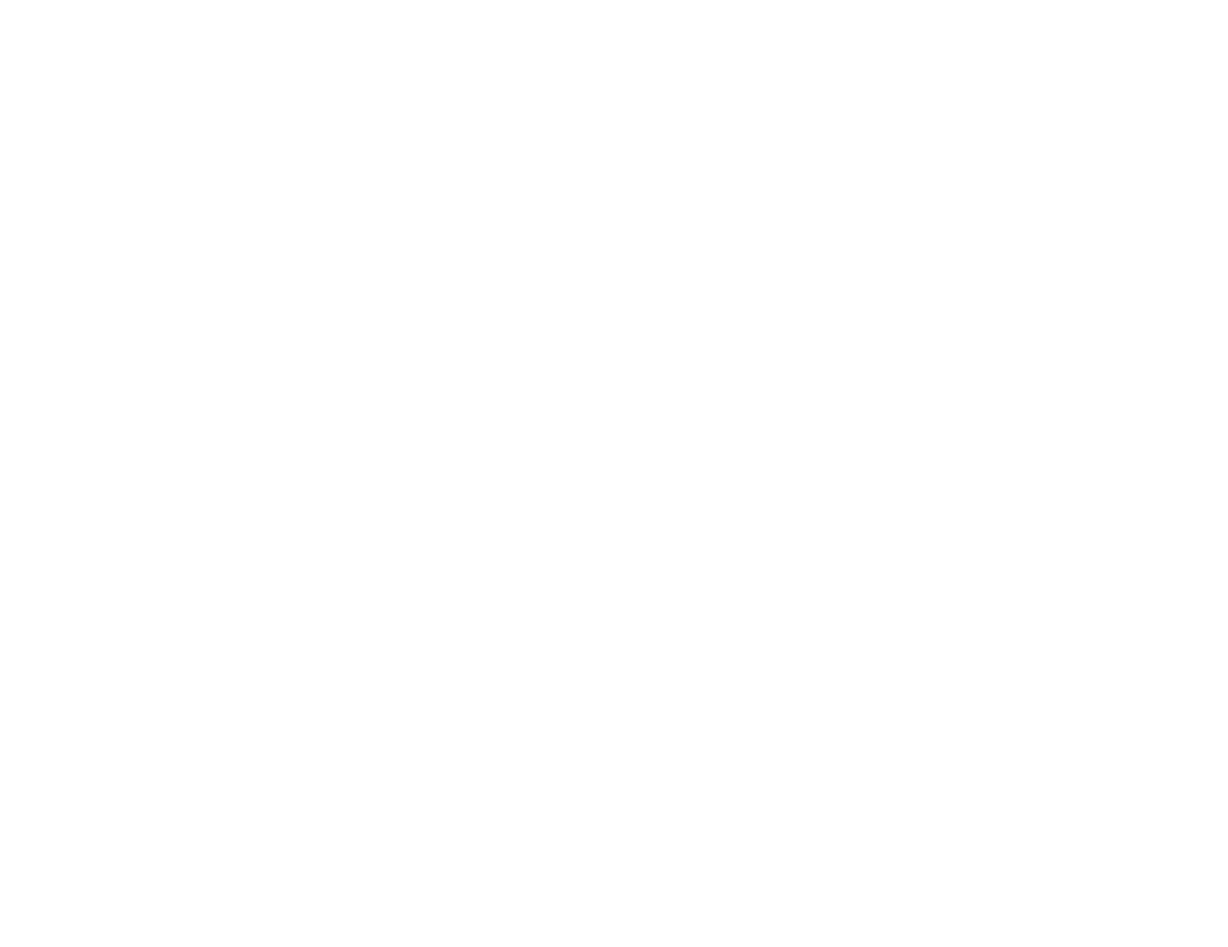
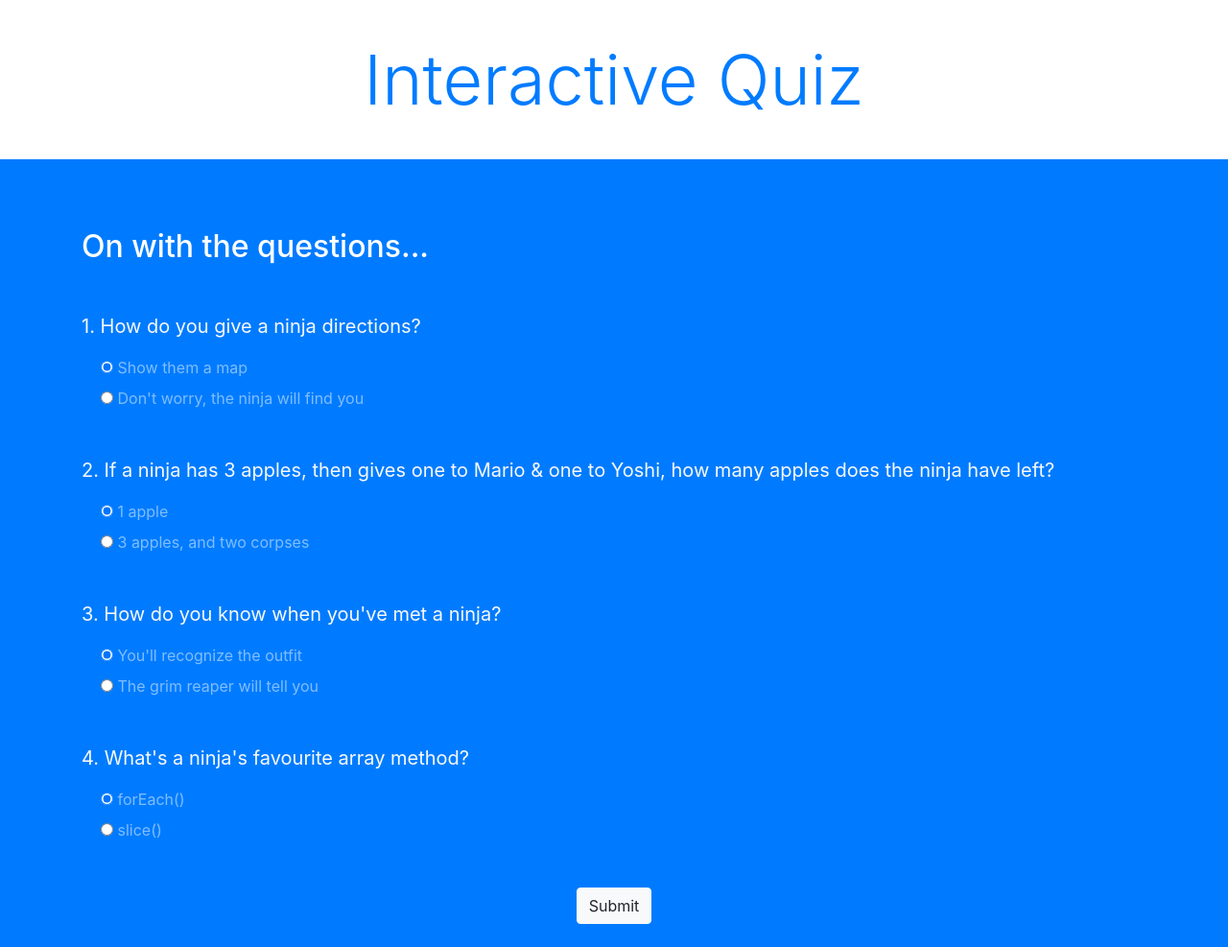
Before and after one commit to CodeMaster7/interactivequiz, a plain HTML site: page index.html in a window 1280 px wide. Shown: the whole page at 96% size. Before the commit the page ends 800 px from the top, so only its background shows below. Drawn offline with nearby package versions, Linux system fonts and the light colour scheme.

Commit message:
quiz added

```diff
--- a/index.html
+++ b/index.html
@@ -3,10 +3,75 @@
 	<head>
 		<meta charset="UTF-8" />
 		<meta name="viewport" content="width=device-width, initial-scale=1.0" />
-		<title>Interactive Quiz</title>
+        <title>Interactive Quiz</title>
+
+        <link rel="stylesheet" href="https://stackpath.bootstrapcdn.com/bootstrap/4.5.2/css/bootstrap.min.css" integrity="sha384-JcKb8q3iqJ61gNV9KGb8thSsNjpSL0n8PARn9HuZOnIxN0hoP+VmmDGMN5t9UJ0Z" crossorigin="anonymous">
 	</head>
 	<body>
+        <!-- top section -->
+        <div class="intro py-3 bg-white text-center">
+            <div class="container">
+                <h2 class="text-primary display-3 my-4">Interactive Quiz</h2>
+            </div>
+        </div>
 
+        <!-- quiz section -->
+        <div class="quiz py-4 bg-primary">
+            <div class="container">
+                <h2 class="my-5 text-white">On with the questions...</h2>
+
+                <form class="quiz-form text-light">
+                    <div class="my-5">
+                        <p class="lead font-weight-normal">1. How do you give a ninja directions?</p>
+                        <div class="form-check my-2 text-white-50">
+                            <input type="radio" name="q1" value="A" checked>
+                            <label class="form-check-label">Show them a map</label>
+                        </div>
+                        <div class="form-check my-2 text-white-50">
+                            <input type="radio" name="q1" value="B">
+                            <label class="form-check-label">Don't worry, the ninja will find you</label>
+                        </div>
+                    </div>
+                    <div class="my-5">
+                        <p class="lead font-weight-normal">2. If a ninja has 3 apples, then gives one to Mario & one to Yoshi, how many apples does the ninja have left?</p>
+                        <div class="form-check my-2 text-white-50">
+                            <input type="radio" name="q2" value="A" checked>
+                            <label class="form-check-label">1 apple</label>
+                        </div>
+                        <div class="form-check my-2 text-white-50">
+                            <input type="radio" name="q2" value="B">
+                            <label class="form-check-label">3 apples, and two corpses</label>
+                        </div>
+                    </div>
+                    <div class="my-5">
+                        <p class="lead font-weight-normal">3. How do you know when you've met a ninja?</p>
+                        <div class="form-check my-2 text-white-50">
+                            <input type="radio" name="q3" value="A" checked>
+                            <label class="form-check-label">You'll recognize the outfit</label>
+                        </div>
+                        <div class="form-check my-2 text-white-50">
+                            <input type="radio" name="q3" value="B">
+                            <label class="form-check-label">The grim reaper will tell you</label>
+                        </div>
+                    </div>
+                    <div class="my-5">
+                        <p class="lead font-weight-normal">4. What's a ninja's favourite array method?</p>
+                        <div class="form-check my-2 text-white-50">
+                            <input type="radio" name="q4" value="A" checked>
+                            <label class="form-check-label">forEach()</label>
+                        </div>
+                        <div class="form-check my-2 text-white-50">
+                            <input type="radio" name="q4" value="B">
+                            <label class="form-check-label">slice()</label>
+                        </div>
+                    </div>
+                    <div class="text-center">
+                        <input type="submit" class="btn btn-light">
+                    </div>
+                </form>
+
+            </div>
+        </div>
 
         <script src="app.js"></script>
     </body>
```
